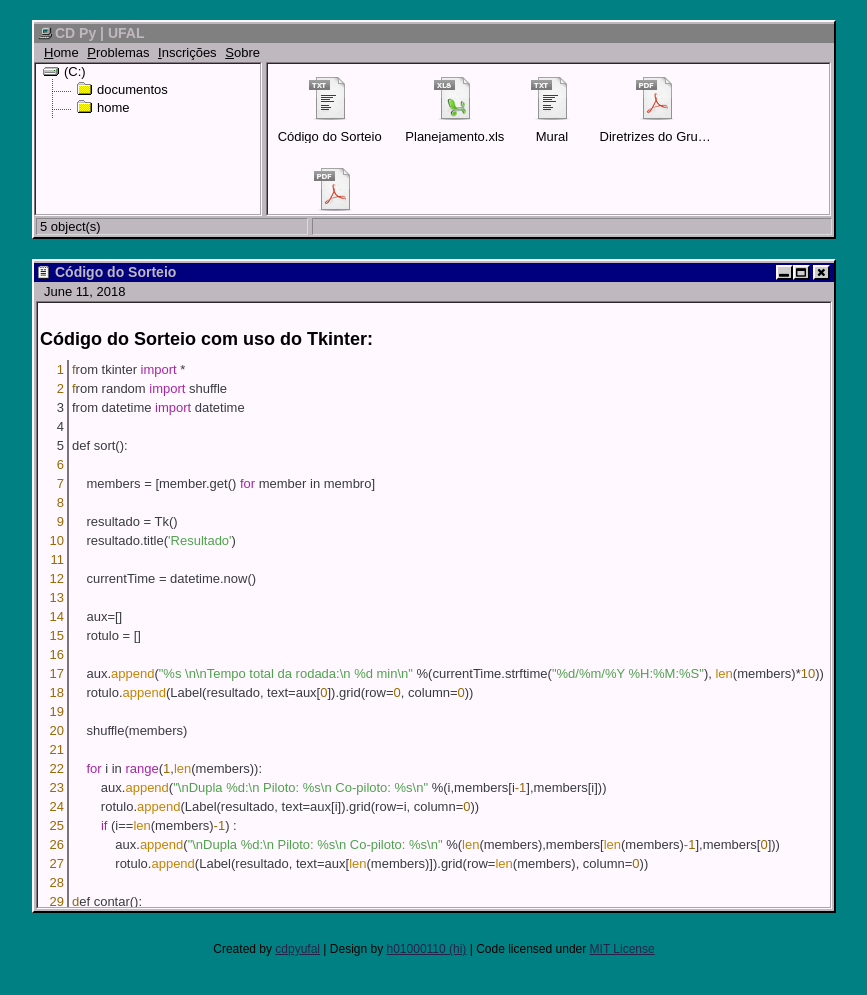
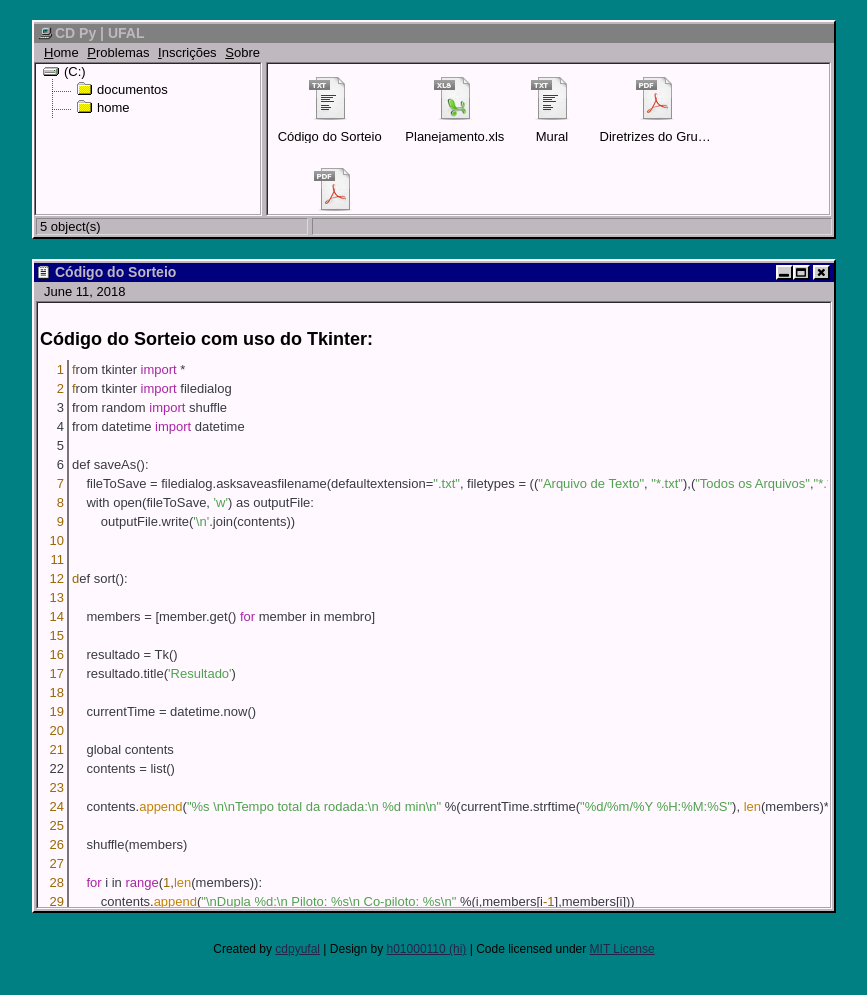
Before and after one commit to cdpyufal/cdpyufal.github.io, a Jekyll site: the page built from _posts/2018-06-11-sorteio.md, in a window 1280 px wide. Shown: the top 995 px of the page, without its empty margins (206-1073 px from the left). Built offline with Jekyll 4.4.1, drawn with Linux system fonts in a browser that asks for light colours.

Commit message:
Added save as... to sorteio.py

````diff
--- a/_posts/2018-06-11-sorteio.md
+++ b/_posts/2018-06-11-sorteio.md
@@ -9,8 +9,15 @@
 
 ```
 from tkinter import *
+from tkinter import filedialog
 from random import shuffle
 from datetime import datetime
+
+def saveAs():
+    fileToSave = filedialog.asksaveasfilename(defaultextension=".txt", filetypes = (("Arquivo de Texto", "*.txt"),("Todos os Arquivos","*.*")), title = "Salvar como...")
+    with open(fileToSave, 'w') as outputFile:
+        outputFile.write('\n'.join(contents))
+
 
 def sort():
 
@@ -21,27 +28,29 @@
 
     currentTime = datetime.now()
 
-    aux=[]
-    rotulo = []
+    global contents
+    contents = list()
 
-    aux.append("%s \n\nTempo total da rodada:\n %d min\n" %(currentTime.strftime("%d/%m/%Y %H:%M:%S"), len(members)*10))
-    rotulo.append(Label(resultado, text=aux[0]).grid(row=0, column=0))
+    contents.append("%s \n\nTempo total da rodada:\n %d min\n" %(currentTime.strftime("%d/%m/%Y %H:%M:%S"), len(members)*10))
 
     shuffle(members)
 
     for i in range(1,len(members)):
-        aux.append("\nDupla %d:\n Piloto: %s\n Co-piloto: %s\n" %(i,members[i-1],members[i]))
-        rotulo.append(Label(resultado, text=aux[i]).grid(row=i, column=0))
+        contents.append("\nDupla %d:\n Piloto: %s\n Co-piloto: %s\n" %(i,members[i-1],members[i]))
         if (i==len(members)-1) :
-            aux.append("\nDupla %d:\n Piloto: %s\n Co-piloto: %s\n" %(len(members),members[len(members)-1],members[0]))
-            rotulo.append(Label(resultado, text=aux[len(members)]).grid(row=len(members), column=0))
+            contents.append("\nDupla %d:\n Piloto: %s\n Co-piloto: %s\n" %(len(members),members[len(members)-1],members[0]))
+
+    rotulo = Label(resultado, text='\n'.join(contents))
+    rotulo.grid(row=0, column=0)
+
+    salvarBotao = Button(resultado, text='Salvar resultado', command=saveAs)
+    salvarBotao.grid(row=len(members)+1, column=0, sticky=W, pady=4)
 
 def contar():
     # Instancia a janela:
 
     sorteio = Tk()
     sorteio.title('Sorteio CD Py')
-
 
     n = int(number.get())
 
````
Also changed, not shown: 1 other file.
